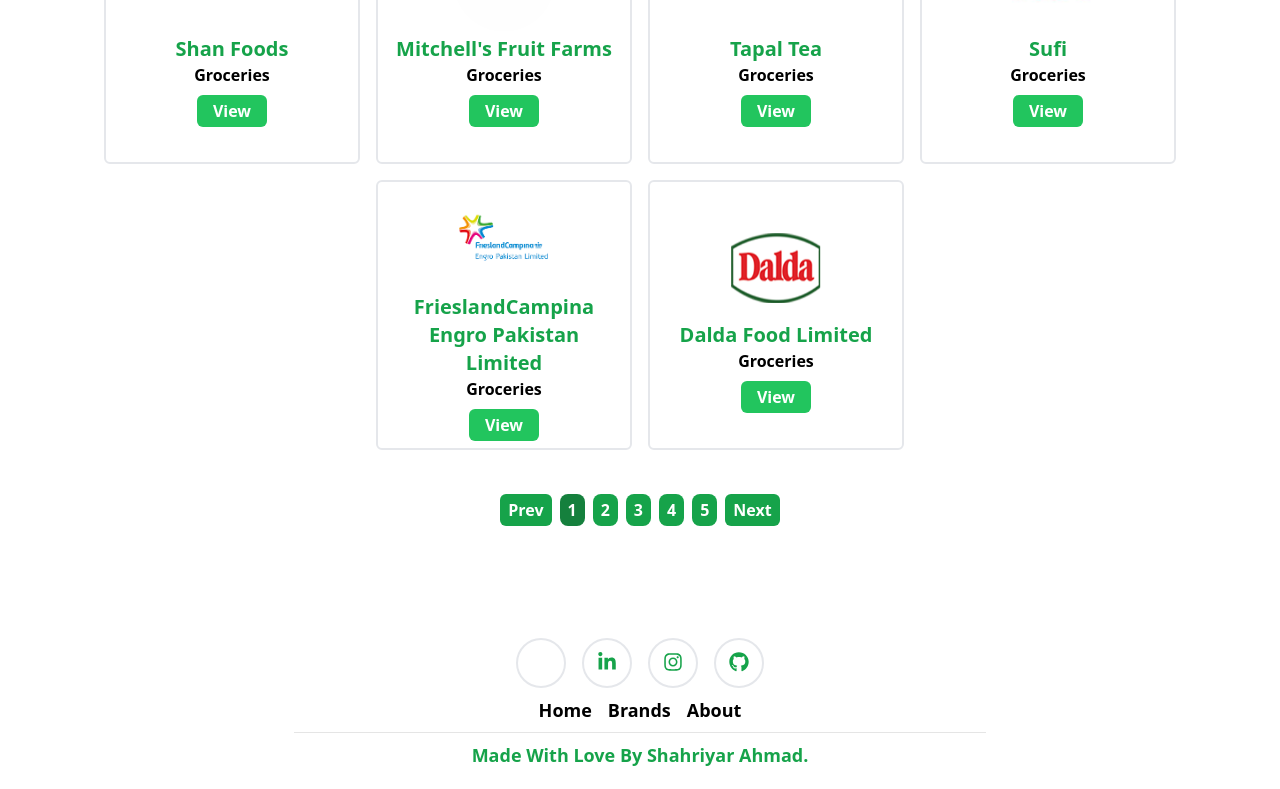
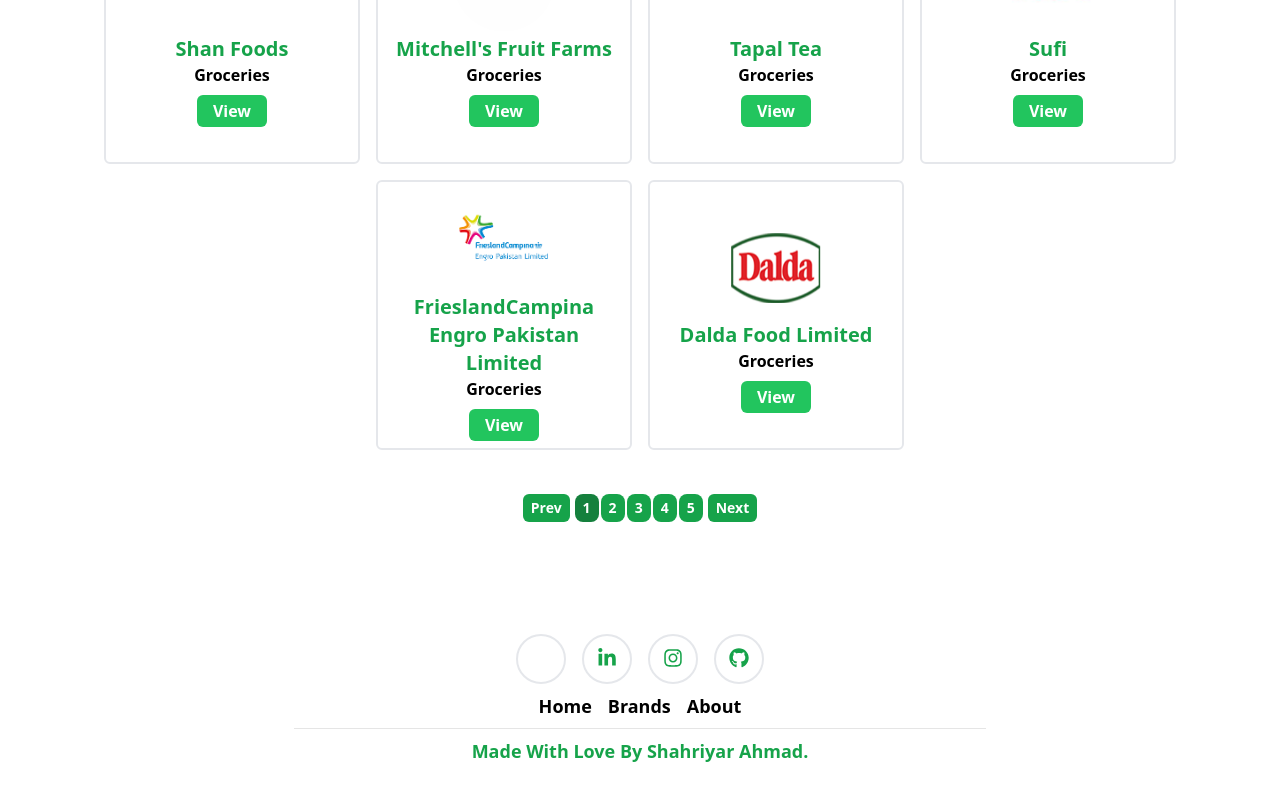
Before and after one commit to Shahriyar-Ahmad/Made-in-Pakistan, a React (Create React App) app: page /brands in a window 1280 px wide. Shown: the part 716-1505 px from the top of the page. Built offline with nearby package versions, Linux system fonts and the light colour scheme; some icons are missing.

Commit message:
Add Links and fix style issuse

```diff
--- a/src/components/Navbar.js
+++ b/src/components/Navbar.js
@@ -5,21 +5,23 @@
   const [activeLink, setActiveLink] = useState("home");
   return (
     <div className="shadow-md justify-center items-center sticky top-0">
-      <h1 className="text-center mt-3 font-extrabold sm:text-2xl md:text-4xl text-green-600 justify-center ">
-        Made in Pakistan
-      </h1>
+      <Link to={"/"} onClick={() => setActiveLink("home")} >
+        <h1 className="text-center mt-3 font-extrabold sm:text-2xl md:text-4xl text-green-600 justify-center ">
+          Made in Pakistan
+        </h1>
+      </Link>
       <p className="font-semibold text-center font-sans min-[200px]:text-[.7rem] md:text-lg">
         Pakistani Companies Listing Site.
       </p>
       <div className="nav-links flex gap-4 p-5 justify-center items-center list-none ">
         <li className={`py-1 px-2 text-white min-[200px]:text-[.8rem] md:text-lg font-semibold rounded-md font-sans md:leading-6 cursor-pointer ease-in hover:bg-green-700 ${activeLink === 'home' ? 'bg-green-700' : 'bg-green-600'}`}>
-          <Link to={"/"} onClick={()=> setActiveLink("home")} >Home</Link>
+          <Link to={"/"} onClick={() => setActiveLink("home")} >Home</Link>
         </li>
         <li className={`py-1 px-2 text-white min-[200px]:text-[.8rem] md:text-lg font-semibold rounded-md font-sans md:leading-6  cursor-pointer ease-in hover:bg-green-700 ${activeLink === 'brands' ? 'bg-green-700' : 'bg-green-600'}`}>
-          <Link to={"brands"} onClick={()=> setActiveLink("brands")} >Brands</Link>
+          <Link to={"brands"} onClick={() => setActiveLink("brands")} >Brands</Link>
         </li>
         <li className={`py-1 px-2 text-white min-[200px]:text-[.8rem] md:text-lg font-semibold rounded-md lead md:leading-6 font-sans cursor-pointer ease-in hover:bg-green-700 ${activeLink === 'about' ? 'bg-green-700' : 'bg-green-600'}`}>
-        <Link to={"about"} onClick={()=> setActiveLink("about")}>About</Link>
+          <Link to={"about"} onClick={() => setActiveLink("about")}>About</Link>
         </li>
       </div>
     </div>
--- a/src/pages/About.js
+++ b/src/pages/About.js
@@ -2,7 +2,7 @@
 
 const About = () => {
   return (
-    <div className="container p-5 sm:p-5 md:p-16">
+    <div className="container p-5 sm:p-5 md:p-16 m-auto">
       <h1 className='min-[200px]:text-lg sm:text-2xl md:text-3xl font-bold min-[200px]:w-60 md:w-96 m-auto text-center shadow-lg px-1 py-3 rounded-md bg-green-600 text-white stroke-green-600'>
         About
       </h1>
--- a/src/pages/Brands.js
+++ b/src/pages/Brands.js
@@ -94,7 +94,11 @@
           Health Products
         </button>
         <div className='opacity-50'>|</div>
-        <div><Link to={"/search"}><IoIosSearch className='text-xl text-green-600 font-semibold' /></Link></div>
+        <div>
+          <span title='Search Company'>
+             <Link to={"/search"}><IoIosSearch className='text-xl text-green-600 font-bold' /></Link>
+          </span>
+       </div>
       </div>
       <div className='flex justify-center items-center gap-4 flex-wrap mt-8'>
         {currentPageProduct.map((brand) => (
@@ -116,7 +120,7 @@
       <div className="nav-links flex-wrap gap-4  md:p-5 my-5 md:justify-center items-center m-auto text-center">
         <button
           onClick={moveToPrev}
-          className={`py-1 px-2 min-[200px]:m-1 min-[200px]:text-md text-white font-semibold rounded-md font-sans cursor-pointer ease-in bg-green-600`}
+          className={`py-1 px-2 min-[200px]:m-1 min-[200px]:text-sm text-white font-semibold rounded-md font-sans cursor-pointer bg-green-600`}
         >
         Prev
         </button>
@@ -125,7 +129,7 @@
                 <button
                     key={index}
                     onClick={() => paginate(index)}
-                    className={`py-1 px-2 min-[200px]:m-1 min-[200px]:text-md text-white font-semibold rounded-lg font-sans cursor-pointer ${currentPage === index + 1 ? 'bg-green-700' : 'bg-green-600'}`}
+                    className={`py-1 px-2 min-[200px]:m-[1px] min-[200px]:text-sm text-white font-semibold rounded-lg font-sans cursor-pointer ${currentPage === index + 1 ? 'bg-green-700' : 'bg-green-600'}`}
                 >
                     {index + 1}
                 </button>
@@ -133,7 +137,7 @@
         }
         <button
           onClick={moveToNext}
-          className={`py-1 px-2 min-[200px]:m-1 min-[200px]:text-md text-white font-semibold rounded-md font-sans cursor-pointer ease-in bg-green-600`}
+          className={`py-1 px-2 min-[200px]:m-1  min-[200px]:text-sm text-white font-semibold rounded-md font-sans cursor-pointer ease-in bg-green-600`}
         >
         Next
         </button>
--- a/src/pages/Search.js
+++ b/src/pages/Search.js
@@ -9,14 +9,22 @@
 
     const filterBySearch = (e) => {
         const inputValue = e.target.value.toLowerCase();
+        if (inputValue === '') {
+            setSearchResult([]);
+        }
+        else {
             const searchBrand = brands.filter(brand => brand.name.toLowerCase().includes(inputValue)) || brands.filter(brand => brand.category.toLowerCase().includes(inputValue));
             setSearchResult(searchBrand);
+        }
         setSearchQuerry(inputValue);
     }
     return (
         <div className='py-10 px-16 mb-2 w-full justify-center items-center'>
             <div className=' p-5 justify-center items-center md:w-[50%] m-auto'>
-                <input className='px-2 border-green-600 border-2 outline-green-700 outline-2 md:w-[300px] justify-center items-center' onChange={filterBySearch} placeholder='Serach by Company name or Category'/>
+                <input className='px-2 border-green-600 border-2 outline-green-700 outline-2 w-[60%] justify-center items-center'
+                    onChange={filterBySearch}
+                    placeholder='Serach by Company name or Category'
+                />
                 <button className='py-1 px-2 min-[200px]:m-1 min-[200px]:text-md text-white font-semibold rounded-md font-sans cursor-pointer bg-green-600'>
                     Search
                 </button>
@@ -44,4 +52,4 @@
     )
 }
 // hg
-export default Search
+export default Search;
```
Lines whose indentation alone changed are shown as unchanged.
